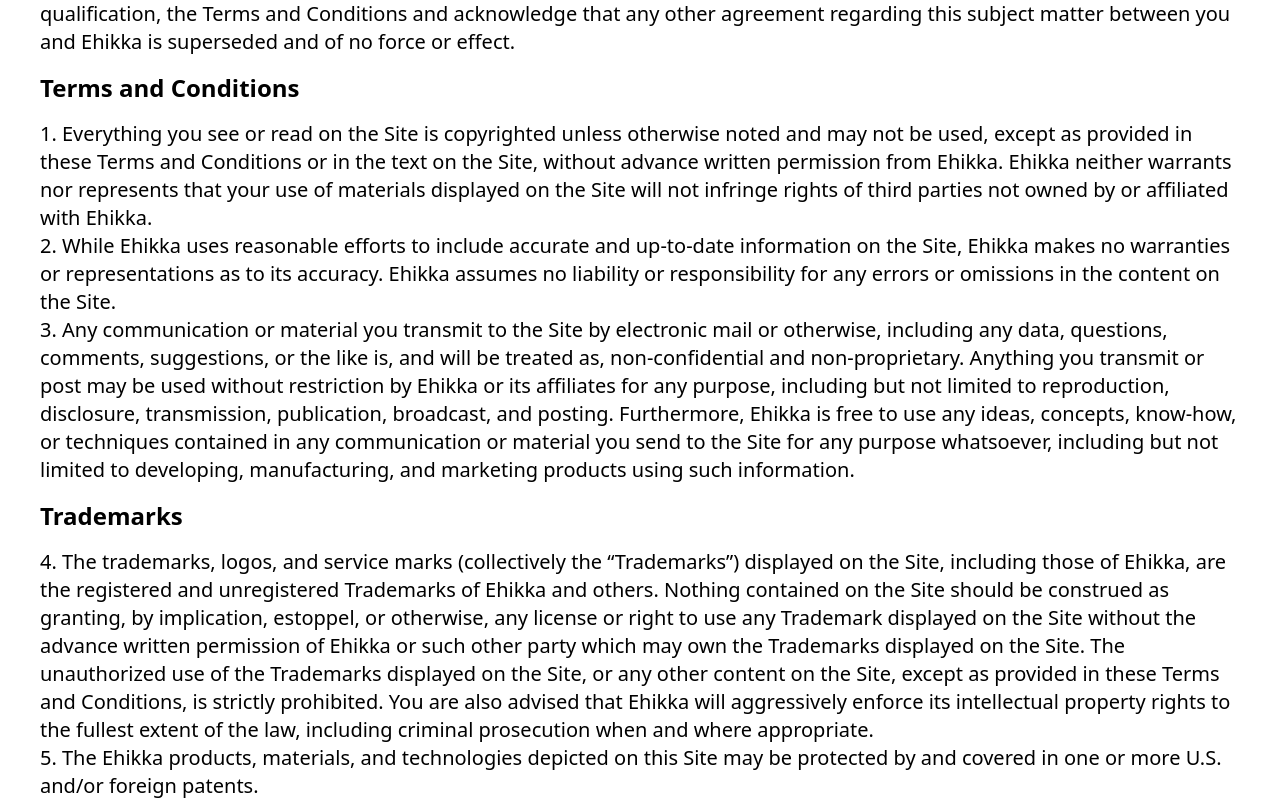
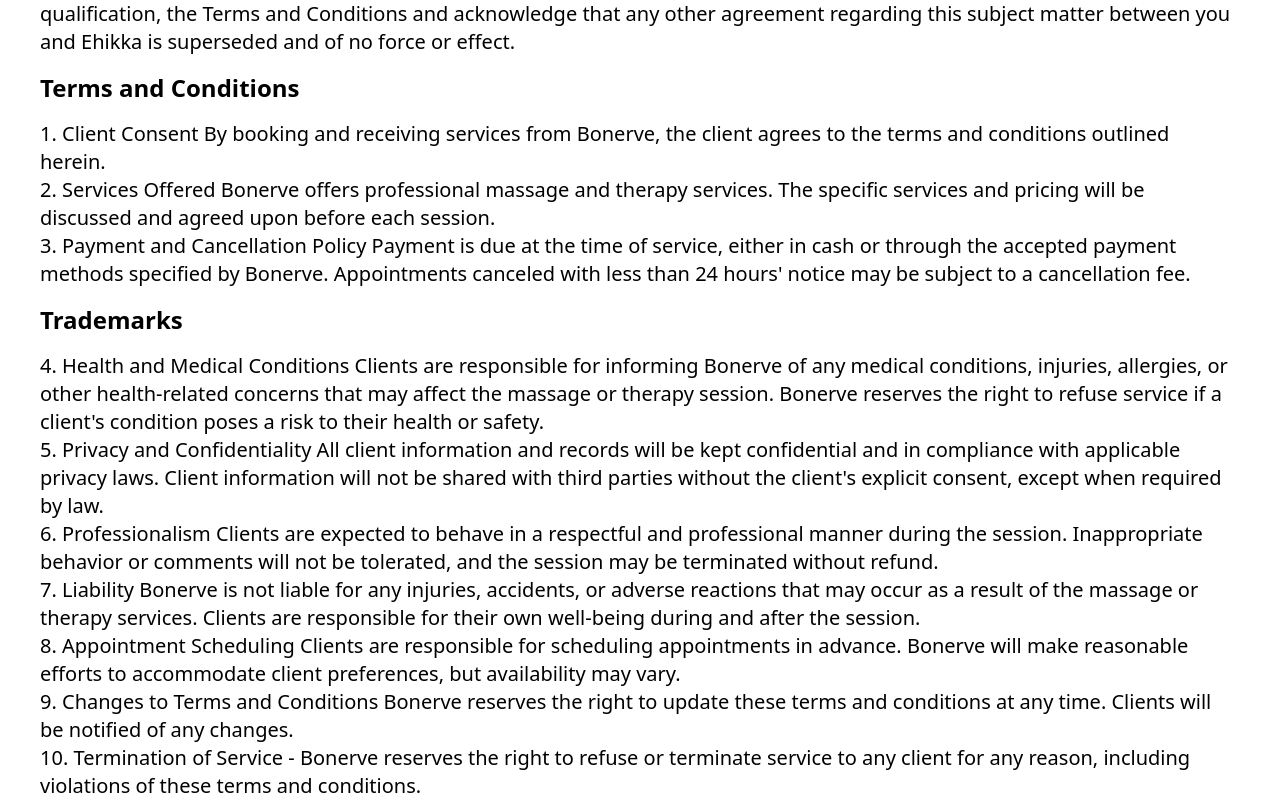
Before and after one commit to manuvini/clout, a React (Create React App) app: page /termsConditions in a window 1280 px wide. Shown: the part 448-1248 px from the top of the page. Built offline with nearby package versions, Linux system fonts and the light colour scheme.

Commit message:
addeded all the changerd images

```diff
--- a/src/Components/Common/SectionProducts.js
+++ b/src/Components/Common/SectionProducts.js
@@ -160,7 +160,7 @@
     id: 15,
     name: "Forearm Massage Therapy",
     image:
-      "https://evergreenclinic.ca/wp-content/uploads/2020/12/The-Forearm-Massage-Therapy-Techniques-for-Golfers-and-Tennis-Elbow.jpg",
+      "https://www.xopt1.com/wp-content/uploads/2022/12/carpal-tunnel-massage-4.jpg",
     price: 1899,
     originalPrice: 2000,
     description: "Forearm massage therapy is a specific type of massage that focuses on the muscles and tissues of the forearm. This type of massage can be beneficial for various reasons, including relieving muscle tension, improving circulation, reducing pain, and enhancing overall relaxation in the forearm and can be particularly beneficial for individuals who experience tension, pain, or discomfort in this area."
--- a/src/Pages/App.js
+++ b/src/Pages/App.js
@@ -27,7 +27,7 @@
 
 
 
-      <Slider></Slider>
+      <Slider/>
       {/* <ProductListing></ProductListing> */}
 
       <HomeCenter />
--- a/src/Pages/Terms&Conditions.js
+++ b/src/Pages/Terms&Conditions.js
@@ -3,46 +3,87 @@
 import Footer from "../Components/Common/Footer";
 
 const TermsConditions = () => {
-    return(
+    return (
 
         <>
-        <Notice/>
-        <Header/>
+            <Notice />
+            <Header />
 
             <div className="  justify-center p-10  ">
-            <h1 className="text-3xl flex font-bold justify-center p-10 text-3xl "> Terms and Conditions</h1>
+                <h1 className="text-3xl flex font-bold justify-center p-10 text-3xl 3px"> Terms and Conditions</h1>
                 <div>
 
-                <p className="text-black text-xl mb-4">
+                    <p className="text-black text-xl mb-4 3px">
 
 
                         Ehikka Corporation (“Ehikka”) maintains this site (the “Site”) for your information, education, and communication. Please feel free to browse the Site. You may download material displayed on the Site for personal use only, provided you also retain all copyright and other proprietary notices contained on the materials. You may not, however, distribute, modify, transmit, reuse, report, or use the contents of the Site for public or commercial purposes, including the text, images, audio, and video without Ehikka's advance written permission.
                         Your access and use of the Site are also subject to the following terms and conditions (“Terms and Conditions”) and all applicable laws. By accessing and browsing the Site, you accept, without limitation or qualification, the Terms and Conditions and acknowledge that any other agreement regarding this subject matter between you and Ehikka is superseded and of no force or effect.
                     </p>
-                    <section/>
+                    <section />
 
                     <section>
-                        <h2 className="text-black text-2xl mb-4 font-bold">Terms and Conditions</h2>
-                        <p className="text-black text-xl mb-4">
-                            1. Everything you see or read on the Site is copyrighted unless otherwise noted and may not be used, except as provided in these Terms and Conditions or in the text on the Site, without advance written permission from Ehikka. Ehikka neither warrants nor represents that your use of materials displayed on the Site will not infringe rights of third parties not owned by or affiliated with Ehikka.<br/>
-                            2. While Ehikka uses reasonable efforts to include accurate and up-to-date information on the Site, Ehikka makes no warranties or representations as to its accuracy. Ehikka assumes no liability or responsibility for any errors or omissions in the content on the Site.<br/>
-                            3. Any communication or material you transmit to the Site by electronic mail or otherwise, including any data, questions, comments, suggestions, or the like is, and will be treated as, non-confidential and non-proprietary. Anything you transmit or post may be used without restriction by Ehikka or its affiliates for any purpose, including but not limited to reproduction, disclosure, transmission, publication, broadcast, and posting. Furthermore, Ehikka is free to use any ideas, concepts, know-how, or techniques contained in any communication or material you send to the Site for any purpose whatsoever, including but not limited to developing, manufacturing, and marketing products using such information.<br/>
+                        <h2 className="text-black text-2xl mb-4 font-bold 3px">Terms and Conditions</h2>
+                        <p className="text-black text-xl mb-4 3px">
+                            1. Client Consent
+                            By booking and receiving services from Bonerve, the client agrees to the terms and conditions outlined herein.<br />
+
+                            2. Services Offered
+                            Bonerve offers professional massage and therapy services. The specific services and pricing will be discussed and agreed upon before each session.<br />
+
+                            3. Payment and Cancellation Policy
+                            Payment is due at the time of service, either in cash or through the accepted payment methods specified by Bonerve.
+                            Appointments canceled with less than 24 hours' notice may be subject to a cancellation fee.<br />
+
                         </p>
                     </section>
 
                     <section>
                         <h2 className="text-black text-2xl mb-4 font-bold">Trademarks</h2>
                         <p className="text-black text-xl mb-4">
-                            4. The trademarks, logos, and service marks (collectively the “Trademarks”) displayed on the Site, including those of Ehikka, are the registered and unregistered Trademarks of Ehikka and others. Nothing contained on the Site should be construed as granting, by implication, estoppel, or otherwise, any license or right to use any Trademark displayed on the Site without the advance written permission of Ehikka or such other party which may own the Trademarks displayed on the Site. The unauthorized use of the Trademarks displayed on the Site, or any other content on the Site, except as provided in these Terms and Conditions, is strictly prohibited. You are also advised that Ehikka will aggressively enforce its intellectual property rights to the fullest extent of the law, including criminal prosecution when and where appropriate.<br/>
-                            5. The Ehikka products, materials, and technologies depicted on this Site may be protected by and covered in one or more U.S. and/or foreign patents.<br/>
-                            6. Ehikka has not reviewed all of the sites linked to this Site and is not responsible for the contents of any off-site pages or any other sites linked to the Site. Your linking to any other off-site pages or other sites is at your own risk.<br/>
-                            Ehikka may at any time revise these Terms and Conditions of the Legal Notice or Privacy Policy by updating this posting. You are bound by any such revisions and should therefore periodically visit this page to review the then-current Terms and Conditions to which you are bound. The information provided at this Site is not guaranteed as to its accuracy, veracity, or otherwise, and may change with no prior notice to any user of the Site. Ehikka hereby expressly disclaims any responsibility or liability for its failure to provide any information to any user.
-                            If you have any questions about this Legal Notice or Privacy Policy, please contact Ehikka.
+                            4. Health and Medical Conditions
+                            Clients are responsible for informing Bonerve of any medical conditions, injuries, allergies, or other health-related concerns that may affect the massage or therapy session.
+                            Bonerve reserves the right to refuse service if a client's condition poses a risk to their health or safety.<br />
+
+                            5. Privacy and Confidentiality
+                            All client information and records will be kept confidential and in compliance with applicable privacy laws.
+                            Client information will not be shared with third parties without the client's explicit consent, except when required by law.<br />
+
+                            6. Professionalism
+                            Clients are expected to behave in a respectful and professional manner during the session. Inappropriate behavior or comments will not be tolerated, and the session may be terminated without refund.<br />
+
+                            7. Liability
+                            Bonerve is not liable for any injuries, accidents, or adverse reactions that may occur as a result of the massage or therapy services.
+                            Clients are responsible for their own well-being during and after the session.<br />
+
+                            8. Appointment Scheduling
+                            Clients are responsible for scheduling appointments in advance.
+                            Bonerve will make reasonable efforts to accommodate client preferences, but availability may vary.<br />
+
+                            9. Changes to Terms and Conditions
+                            Bonerve reserves the right to update these terms and conditions at any time. Clients will be notified of any changes.<br />
+
+                            10. Termination of Service
+                            - Bonerve reserves the right to refuse or terminate service to any client for any reason, including violations of these terms and conditions.<br />
+
+                            11. Governing Law
+                            - These terms and conditions are governed by and will be interpreted in accordance with the laws of our Jurisdiction.<br />
+                            <br />
+
+                            <p>By booking an appointment with Bonerve, the client acknowledges that they have read, understood, and agreed to these terms and conditions.
+
+                                Bonerve Contact Information<br/>
+
+                                Bonerve<br/>
+                                +91 999999999<br/>
+                                bonerve@gmail.com<br/>
+                                www.bonerve.com<br/>
+                            </p>
+
                         </p>
                     </section>
 
 
-                <p/>
+                    <p />
                 </div>
 
 
@@ -50,7 +91,7 @@
             </div>
 
 
-        <Footer/>
+            <Footer />
 
 
 
--- a/src/Router.js
+++ b/src/Router.js
@@ -33,7 +33,6 @@
                     <Route path="/servicepolicy" element={<ServicePolicy/>}></Route>
 
 
-        <Route path="/contact" element={<Contact/>}></Route>
 
                 </Routes>
 
```
Also changed, not shown: src/Components/Common/Grid.js (+5 -5 lines), 1 other file (tests, documents, lock files or other folders). Lines whose indentation alone changed are shown as unchanged.
